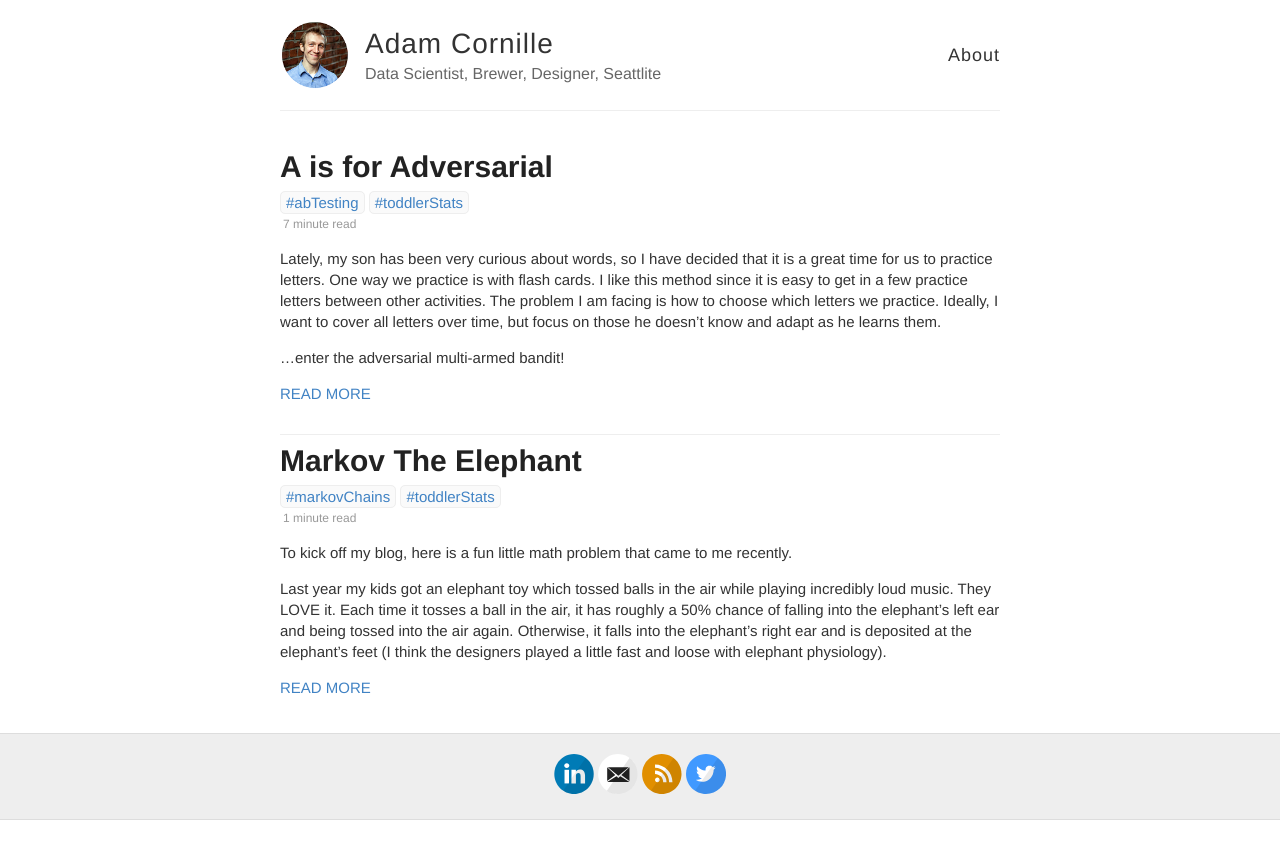
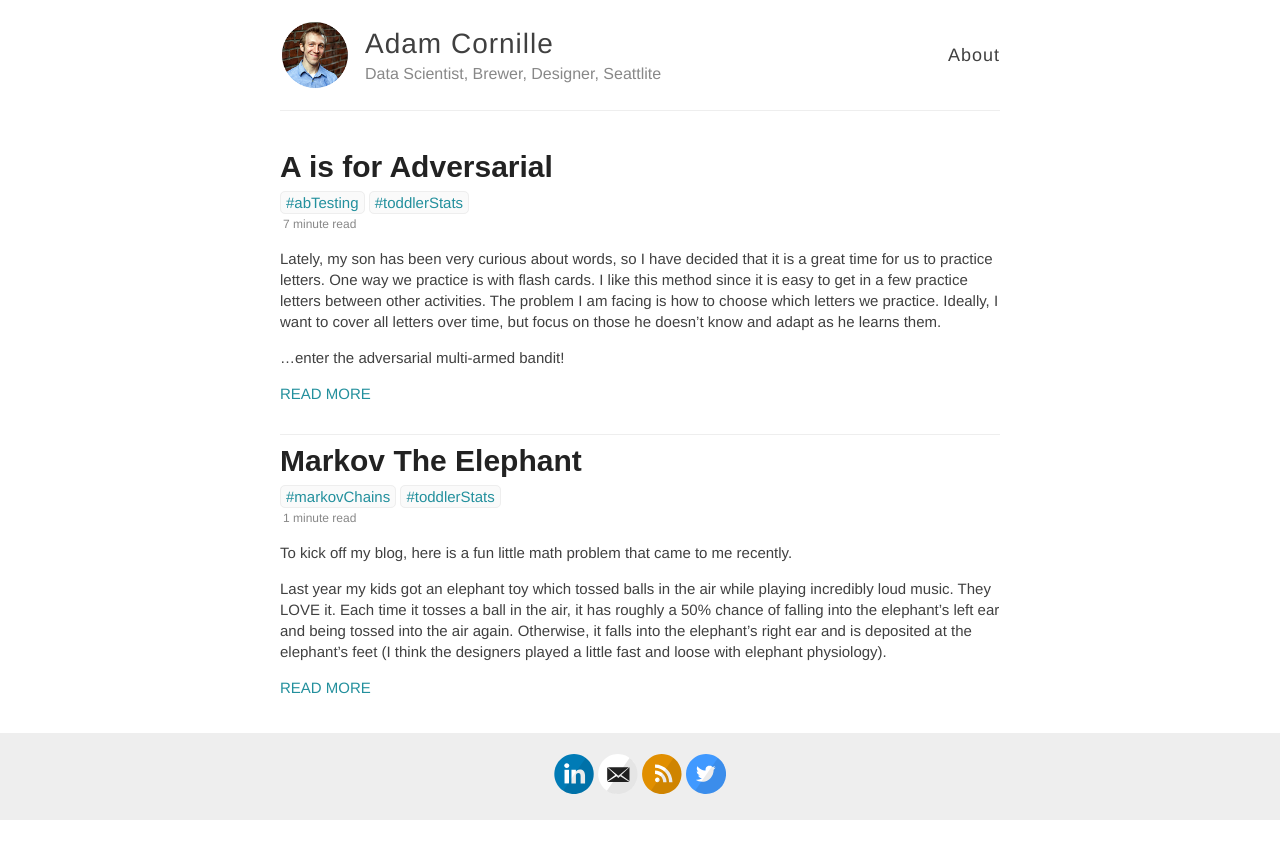
Before and after one commit to lafncow/lafncow.github.io, a Jekyll site: the page built from index.html, in a window 1280 px wide. Shown: the top 859 px of the page. Built offline with Jekyll 4.4.1, drawn with Linux system fonts in a browser that asks for light colours.

Commit message:
new color palette

```diff
--- a/_sass/_variables.scss
+++ b/_sass/_variables.scss
@@ -4,13 +4,21 @@
 //
 
 // Colors
+//primary
+$orange: #ED9E21;
 $blue: #4183C4;
+//secondary
+$lightBlue: #7ACFDF;
+$reddish: #E56642;
+//tertiary
+$green: #BADA55;
+$ocean: #23909D;
 
 // Grays
 $black: #000;
 $darkerGray: #222;
-$darkGray: #333;
-$gray: #666;
+$darkGray: #404040;
+$gray: #888;
 $lightGray: #eee;
 $white: #fff;
 
@@ -18,6 +26,7 @@
 $helvetica: Helvetica, Arial, sans-serif;
 $helveticaNeue: "Helvetica Neue", Helvetica, Arial, sans-serif;
 $georgia: Georgia, serif;
+$centurygoth: Century Gothic, Arial, sans-serif;
 
 // Mobile breakpoints
 @mixin mobile {
--- a/style.scss
+++ b/style.scss
@@ -33,10 +33,9 @@
 .tags li {
   list-style-type: none;
   display: inline;
-  color: #4183C4;
   padding: 2px 5px;
-  background:#fafafa;
-  border: #eee solid 1px;
+  background: #fafafa;
+  border: $lightGray solid 1px;
   border-radius:5px;
 }
 .tags ul{
@@ -48,13 +47,13 @@
   padding:0;
 }
 .read-time{
-  color:#999;
+  color: $gray;
   font-size: 12px;
   margin: 3px;
 }
 
 h1, h2, h3, h4, h5, h6 {
-  font-family: $helveticaNeue;
+  font-family: $centurygoth;
   color: $darkerGray;
   font-weight: bold;
 
@@ -92,11 +91,11 @@
 }
 
 a {
-  color: $blue;
+  color: $ocean;
   text-decoration: none;
 	cursor: pointer;
   &:hover, &:active {
-    color: $blue;
+    color: $lightBlue;
   }
 }
 
@@ -255,7 +254,7 @@
 
     @include mobile {
       margin: 0 10px;
-      color: $blue;
+      color: $ocean;
     }
   }
 }
@@ -277,7 +276,7 @@
 .post {
   blockquote {
     margin: 1.8em .8em;
-    border-left: 2px solid $gray;
+    border-left: 2px solid $reddish;
     padding: 0.1em 1em;
     color: $gray;
     font-size: 22px;
@@ -296,8 +295,8 @@
 
 .wrapper-footer {
   margin-top: 20px;
-  border-top: 1px solid #ddd;
-  border-bottom: 1px solid #ddd;
+  border-top: 1px solid $lightGray;
+  border-bottom: 1px solid $lightGray;
   background-color: $lightGray;
 }
 
```
